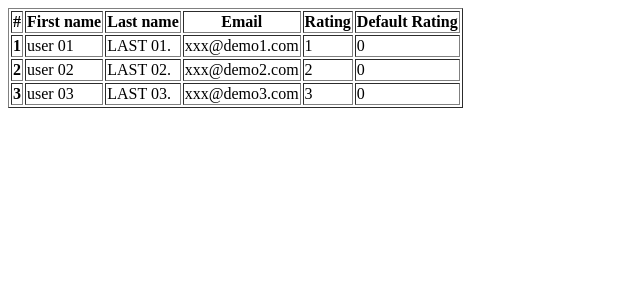
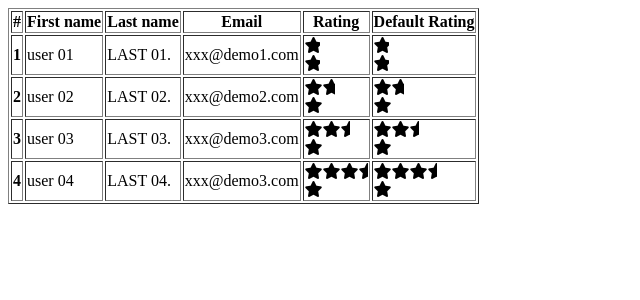
Before and after one commit to BNNProduction/Angular-WorkShop, an Angular app in the folder my-dream-app/: page / in a window 1280 px wide. Shown: the top 300 px of the page, without its empty margins (0-640 px from the left). Built offline with nearby package versions, Linux system fonts and the light colour scheme.

Commit message:
add star Rating

```diff
--- a/my-dream-app/src/app/login/login.component.html
+++ b/my-dream-app/src/app/login/login.component.html
@@ -19,7 +19,7 @@
             <app-rating [targetScore]=u.score></app-rating>
         </td>
         <td>
-            <app-rating></app-rating>
+            <app-rating [targetScore]=u.score [isStar]=true></app-rating>
         </td>
       </tr>
     </tbody>
--- a/my-dream-app/src/app/login/login.component.ts
+++ b/my-dream-app/src/app/login/login.component.ts
@@ -18,6 +18,7 @@ export class LoginComponent implements OnInit {
       new User(1, 'user 01', 'last 01', 'xxx@demo1.com',1),
       new User(2, 'user 02', 'last 02', 'xxx@demo2.com',2),
       new User(3, 'user 03', 'last 03', 'xxx@demo3.com',3),
+      new User(4, 'user 04', 'last 04', 'xxx@demo3.com',4.2),
     ];
   }
 
--- a/my-dream-app/src/app/rating/rating.component.html
+++ b/my-dream-app/src/app/rating/rating.component.html
@@ -1 +1,12 @@
-{{targetScore}}
+<div
+  [style.width.px]="starWidth"
+  style="overflow: hidden;"
+>
+  <div style="width: 75px">
+    <span class="fa fa-star"></span>
+    <span class="fa fa-star"></span>
+    <span class="fa fa-star"></span>
+    <span class="fa fa-star"></span>
+    <span class="fa fa-star"></span>
+  </div>
+</div>
--- a/my-dream-app/src/app/rating/rating.component.ts
+++ b/my-dream-app/src/app/rating/rating.component.ts
@@ -1,18 +1,28 @@
-import { Component, Input, OnInit } from '@angular/core';
+import { Component, Input, OnChanges, OnInit } from '@angular/core';
 
 @Component({
   selector: 'app-rating',
   templateUrl: './rating.component.html',
   styleUrls: ['./rating.component.css']
 })
-export class RatingComponent implements OnInit {
+export class RatingComponent implements OnChanges,OnInit {
 
   @Input()
   targetScore: number = 0;
 
+  @Input()
+  isStar: boolean = false;
+  starWidth: number = 0;
+
   constructor() { }
 
   ngOnInit(): void {
+    this.starWidth = this.targetScore * 75 / 5;
   }
 
+  ngOnChanges(): void {
+
+    }
+
+
 }
--- a/my-dream-app/src/index.html
+++ b/my-dream-app/src/index.html
@@ -5,6 +5,7 @@
   <title>MyDreamApp</title>
   <base href="/">
   <meta name="viewport" content="width=device-width, initial-scale=1">
+  <script src="https://use.fontawesome.com/3c07711be8.js"></script>
   <link rel="icon" type="image/x-icon" href="favicon.ico">
 </head>
 <body>
```
